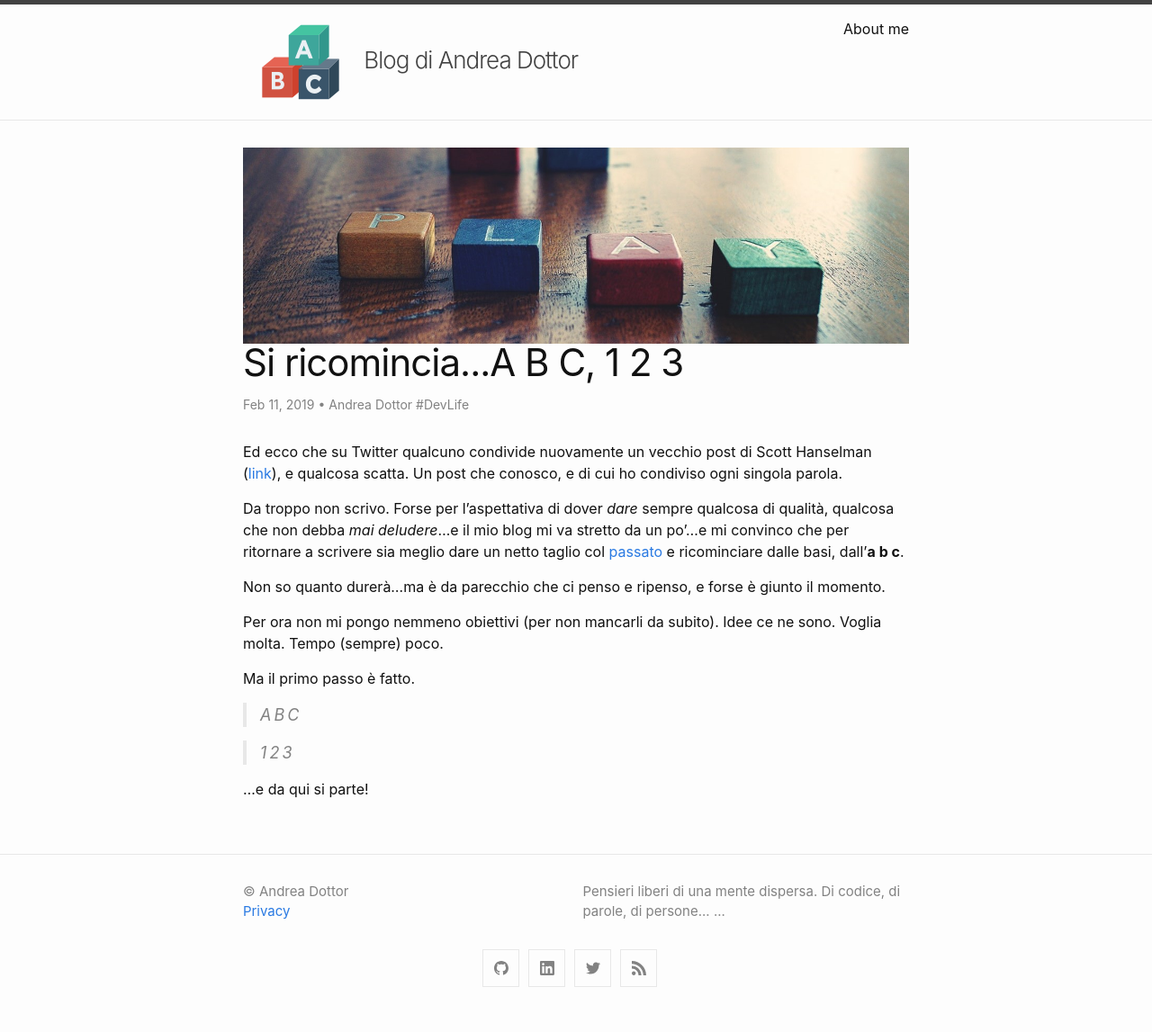
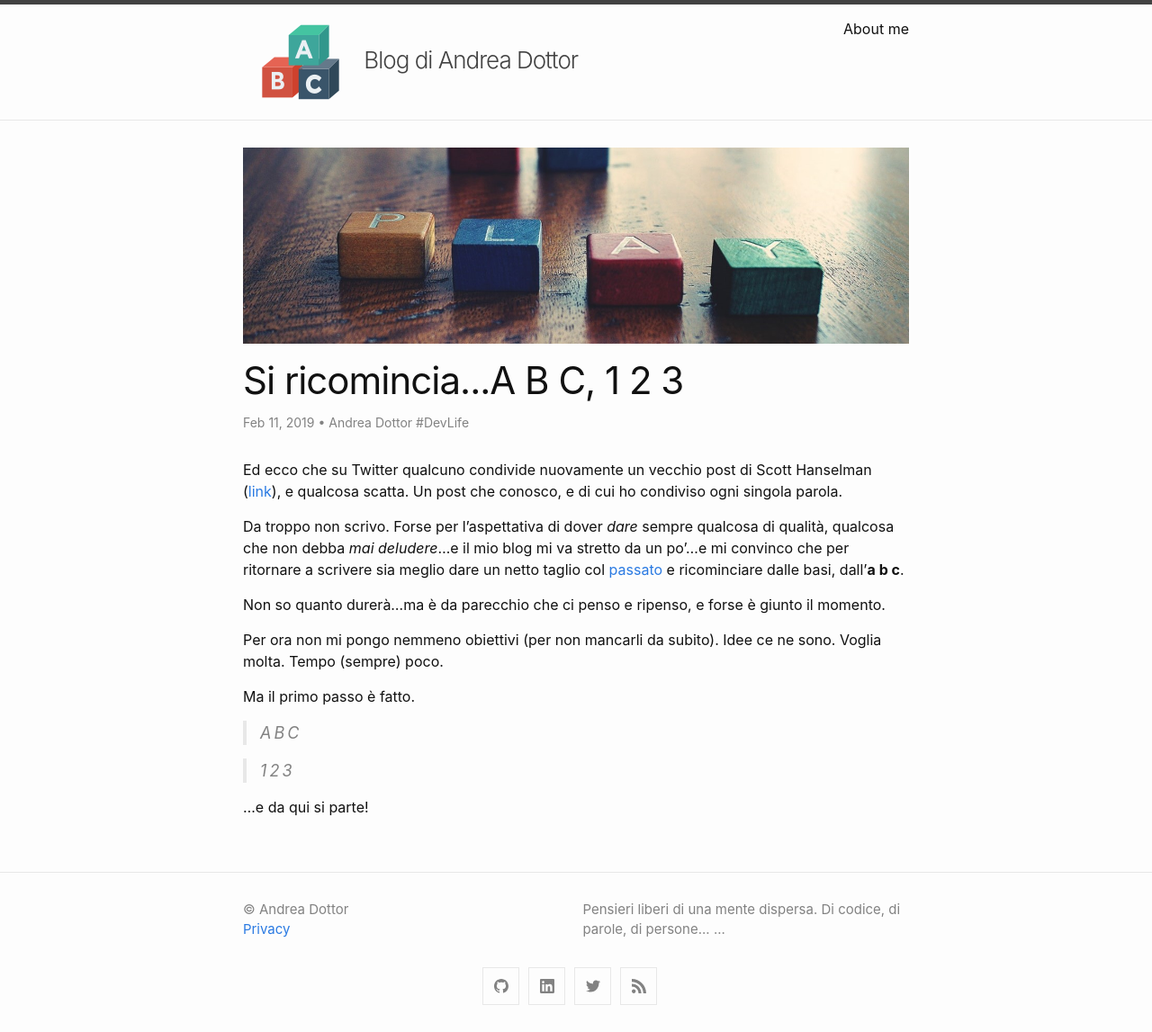
Before and after one commit to andreadottor/abc.dottor.net, a Jekyll site: the page built from _posts/2019-02-11-si-ricomincia-abc-123.md, in a window 1280 px wide. Shown: the whole page at 90% size. Built offline with Jekyll 4.4.1, drawn with Linux system fonts in a browser that asks for light colours; comment, search, counter and statistics services are not loaded.

Commit message:
Update style.scss

```diff
--- a/assets/css/style.scss
+++ b/assets/css/style.scss
@@ -10,3 +10,7 @@ hr {
     border-top: 1px solid rgba(0, 0, 0, 0.1);
     border-bottom: 1px solid rgba(255, 255, 255, 0.3);
 }
+
+.post-header img {
+	margin-bottom: 20px;
+}
```
